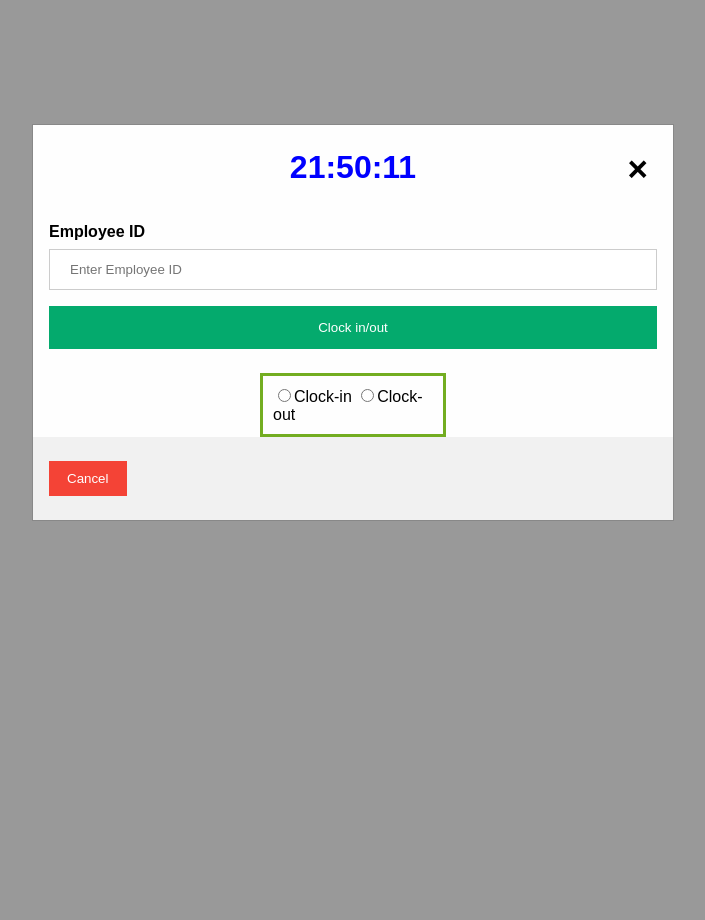
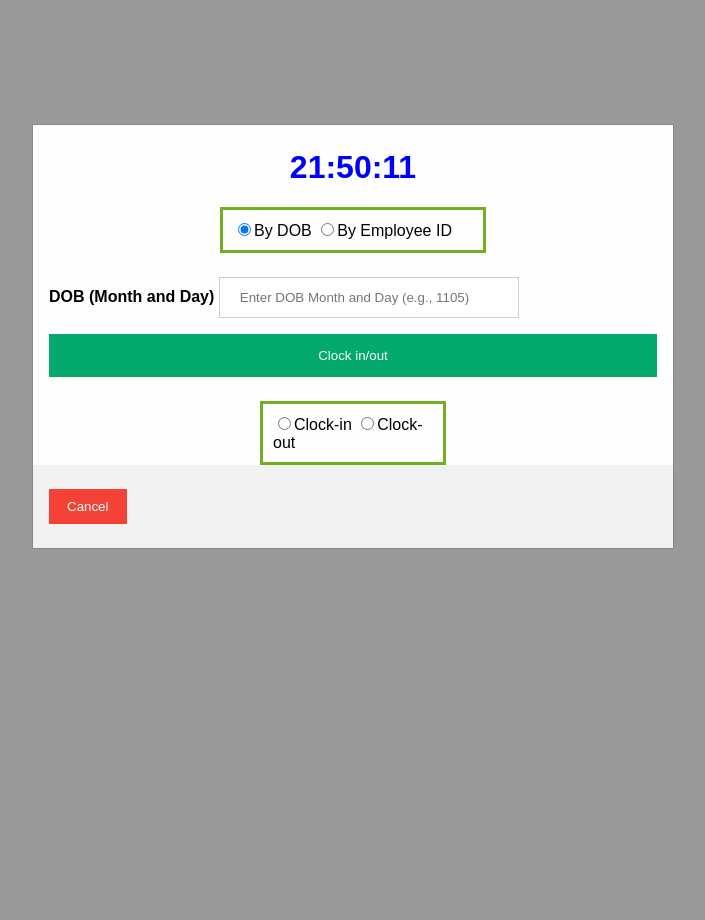
Before and after one commit to avi0119/portfo, a Flask app: page /ClockInClockOutByEmployee.html in a window 1280 px wide. Shown: the whole page, without its empty margins (287-992 px from the left). Run offline with Flask 3, Linux system fonts and the light colour scheme; some libraries are stand-ins or nearby versions.

Commit message:
changes in clock in clock out screen

```diff
--- a/server.py
+++ b/server.py
@@ -1344,7 +1344,10 @@ def createNewEmployee():
     #print(content['uname'])
     #uname=content['uname']
     email=content['email']
-    dob=content['dob']
+    dobtemp=content['dob']
+    dobtemp2=datetime.strptime(dobtemp, '%m/%d/%Y')
+    dob=dobtemp2.strftime( '%Y-%m-%d')
+    print (f'dob is found to be {dob}')
     token=content['token']
     first_name=content['firstname']
     last_name=content['lastname']
@@ -1422,6 +1425,7 @@ def recordNewEmployee(dob, first_name, last_name,  last_updated, created, email,
 
 
     sqltext = f"INSERT INTO employees (dob, email,first_name, last_name,  active, last_updated, created) VALUES ('{dob}','{email}', '{first_name}', '{last_name}',  1, '{last_updated}','{created}');"
+    print(f'inside recordNewEmployee:sql={sqltext}');
     sqltext_updatetokenstatus = f"UPDATE employeesetuptokens SET wasused=1, last_updated='{last_updated}' where token='{token}';"
 
     try:
@@ -1474,6 +1478,8 @@ def ClockInOrOut():
     workingday=currenttime_as_date.strftime( '%Y-%m-%d')
     employeeid=content['employeeid']
     action=content['action']
+    identifyby=content['identifyby']
+    dobid=content['dobid']
     # return { 'success':False,
     # 	'employeeid':employeeid,
     # 	'action':action
@@ -1495,7 +1501,16 @@ def ClockInOrOut():
     # }
 
 
-
+    if identifyby=='bydob':
+	    listOfresults=retrunemployeeidgivendobmonthandday(dobid)
+	    data_as_dict=listOfresults[1]
+	    if len(data_as_dict)==0:
+	    	return {'success':False,'msg':f'the dob id provided does not exist'}
+	    else:
+	    	if len(data_as_dict)>1:
+	    		return {'success':False,'msg':f'the dob id provided is shared by more than one employee.  please use identification by employee id'}
+	    	else:
+	    		employeeid=data_as_dict[0]['employeeid']
     last_updated=new_today_date
     created=last_updated
     numberofemployeesofsameemployeeid=int(returnCountOfRecordsOfGivenEmployeeID(employeeid))
@@ -1524,13 +1539,44 @@ def ClockInOrOut():
     	else:
     		res=recordClockIn(employeeid,workingday,time,last_updated, created)
     else:
-    	if numberEntriesInitializedButNotFinalized>0:
-    		idtimeentry=ReturnIdOfRecordToUpdateAsfarAsClockingOut(employeeid,workingday)
-    		res=recordClockOut(employeeid,workingday,time,last_updated, created,idtimeentry)
-    	else:
+        if numberEntriesInitializedButNotFinalized>0:
+            idtimeentry=ReturnIdOfRecordToUpdateAsfarAsClockingOut(employeeid,workingday)
+            res=recordClockOut(employeeid,workingday,time,last_updated, created,idtimeentry)
+        else:
             res=recordClockOutInserNewRecord(employeeid,workingday,time,last_updated, created)
     success=res[0]
     return {'success':success,'msg':res[1]}	#{"content":res}
+def retrunemployeeidgivendobmonthandday(dobid):
+    try:
+    	#retruntokenandunamerecordforgiventoken
+        # if not mysql.open:
+        #     mysql.ping(reconnect=True)
+        # cursor = mysql.cursor(pymysql.cursors.DictCursor)
+        with sshtunnel.SSHTunnelForwarder(('ssh.pythonanywhere.com'), ssh_username=app.config["MYSQL_USER"],
+        ssh_password=app.config["MYSQL_PASSWORD"],
+        remote_bind_address=(app.config["MYSQL_HOST"], 3306)) as tunnel:
+            connection = pymysql.connect(user=app.config["MYSQL_USER"], password=app.config["MYSQL_PASSWORD"],
+            host=HOST12701, port=tunnel.local_bind_port, db=app.config["MYSQL_DB"])
+
+            cursor = connection.cursor(pymysql.cursors.DictCursor)
+            # sqltext="select * from City where name='"+ city+ "'"
+            # sqltext="select * from users" #where uname='{uname}'""
+            sqltext = f"SELECT *,   DATE_FORMAT(dob, '%m%d') AS your_date from employees where DATE_FORMAT(dob, '%m%d')='{dobid}'"
+            print (f'sqltext : {sqltext}');
+            cursor.execute(sqltext)
+            # cursor.execute('''select * from City''')
+            rows = cursor.fetchall()
+            # data_array=data['content']
+            # firstrecord=data_array[0]
+            # count=firstrecord[0]
+            print('hiiiiiiiiiiiiiii',file=sys.stdout)
+        	#ret={'type':str(type(rows))}
+            print(rows,file=sys.stdout)
+            return (True,evalluatListOfDictionaries(rows))
+    except Exception as e:
+        print(f"An error occurred: {str(e)}")
+        return ({"error":"while executing {sqltext}"+ str(e)})
+
 def recordClockOutInserNewRecord(employeeid,workingday,time,last_updated, created):
     try:
         # if not mysql.open:
--- a/templates/ClockInClockOutByEmployee.html
+++ b/templates/ClockInClockOutByEmployee.html
@@ -193,19 +193,33 @@ span.psw2 {
 
 <button onclick="document.getElementById('id01').style.display='block'" style="width:auto;display:none">Login</button>
 <div id="loader" class="loaderclassxx"></div>
+<div id='successtimeentry' style="display:none"><h1>Successful Time entry!</h1></div>
 <div id="id01" class="modal">
 
   <form class="modal-content animate" action="submit_login_form" method="post" id="form1" >
     <div class="imgcontainer">
-      <span class="close" title="Close Modal">&times;</span>
+     <!--  <span class="close" title="Close Modal">&times;</span> -->
        <!-- <span onclick="document.getElementById('id01').style.display='none'" class="close" title="Close Modal">&times;</span> -->
 <!--       <img src="/static/img_avatar2.png" alt="Avatar" class="avatar"> -->
 <h1 id="txt" style="color:blue;"></h1>
     </div>
+    <div class="center" style="width:240px" >
+      <label class="radio-inline">
+          <input onchange="changeIdentifyByEvent()" type="radio" name="optradioidentifyby" id="bydobid" value="bydob" checked="checked">By DOB      <label class="radio-inline">
+          <input onchange="changeIdentifyByEvent()" type="radio" name="optradioidentifyby" id="byempid" value="byemp" >By Employee ID
+      </label>
 
+    </div>
     <div class="container">
+      <div  style="display:none" id="identifybyempdivid">
       <label for="employeeid"><b>Employee ID</b></label>
-      <input type="text" placeholder="Enter Employee ID" name="employeeid" required>
+      <input type="text" placeholder="Enter Employee ID" name="employeeid" required style="width:200px">
+      </div>
+
+    <div id="identifybydobdivid">
+      <label for="dob"><b>DOB (Month and Day)</b></label>
+      <input type="text" placeholder="Enter DOB Month and Day (e.g., 1105)" name="dob" required style="width:300px">
+    </div>
 
 <!--       <label for="psw"><b>Password</b></label>
       <input type="password" placeholder="Enter Password" name="psw" required> -->
@@ -239,6 +253,42 @@ span.psw2 {
   document.getElementById('id01').style.display='block'
   var modal = document.getElementById('id01');
 var CURRENT_TIME;
+  function isString4DigitsOnly(astr)
+  {
+    const regex = /^\d{4}$/;
+    return regex.test(astr);
+  }
+function changeIdentifyByEvent()
+{
+  val=returnIdentifyBy();
+  if (val=='byemp')
+  {
+
+    document.getElementById('identifybyempdivid').style.display='block';
+     document.getElementById('identifybydobdivid').style.display='none';
+
+  }
+  if (val=='bydob')
+  {
+    document.getElementById('identifybyempdivid').style.display='none';
+     document.getElementById('identifybydobdivid').style.display='block';
+  }
+  //alert('changed to'+val);
+}
+function returnIdentifyBy(){
+
+     var radio_ele = document.querySelector('input[name="optradioidentifyby"]:checked');
+     if (radio_ele==null)
+     {
+        return '';
+     }
+     else
+     {
+       console.log(radio_ele.value);
+       return radio_ele.value;
+     }
+
+}
    function disablenteraction()
   {
     var element = document.getElementById("form1");
@@ -312,6 +362,8 @@ function checkTime(i) {
   }
   function closeLoginForm(){
       document.getElementById('id01').style.display='none';
+      document.getElementById('successtimeentry').style.display='block';
+
     }
     function getCookie(name) {
       var dc = document.cookie;
@@ -381,15 +433,30 @@ function checkTime(i) {
     // const current_time_ =adjustDateForTimeZoneDiffs(original_date);
     current_time=generateDatabaseDateTime(original_date);//original_date.toLocaleString();//generateDatabaseDateTime(current_time_);
     const employeeid = form.employeeid.value;
+    const dobid = form.dob.value;
     // const firstname = form.firstname.value;
     // const lastname = form.lastname.value;
     // const newUrl = url+uname+andSign+psw;
     action=returnAction();
-    if ((employeeid.length)==0)
+    identifyby=returnIdentifyBy();
+    if (identifyby=='byemp')
     {
-      alert('please make sure to specify employee id');
-        return;
+      if ((employeeid.length)==0)
+      {
+        alert('please make sure to specify employee id');
+          return;
+      }
     }
+    else
+    {
+        isIt4DigitsOnly=isString4DigitsOnly(dobid);
+        if (isIt4DigitsOnly==false)
+        {
+           alert('please make sure to enter 2 difits for month and 2 digits for day for DOB field');
+          return;
+        }
+    }
+
     if ((action.length)==0 )
     {
       alert('please make sure to specify clock in or out');
@@ -399,7 +466,9 @@ function checkTime(i) {
     adata={
       'employeeid':employeeid,
       'currenttime':current_time,
-      'action':action
+      'action':action,
+      'identifyby':identifyby,
+       'dobid':dobid
 
     }
     payload=JSON.stringify(adata)
```
